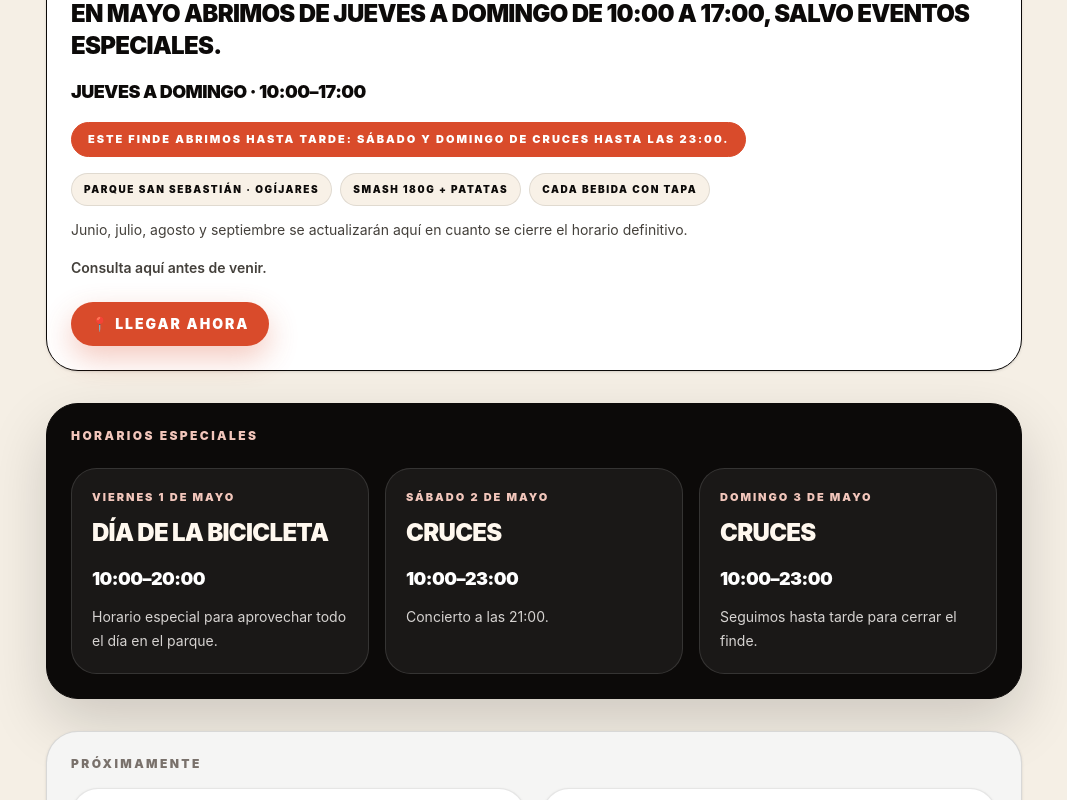
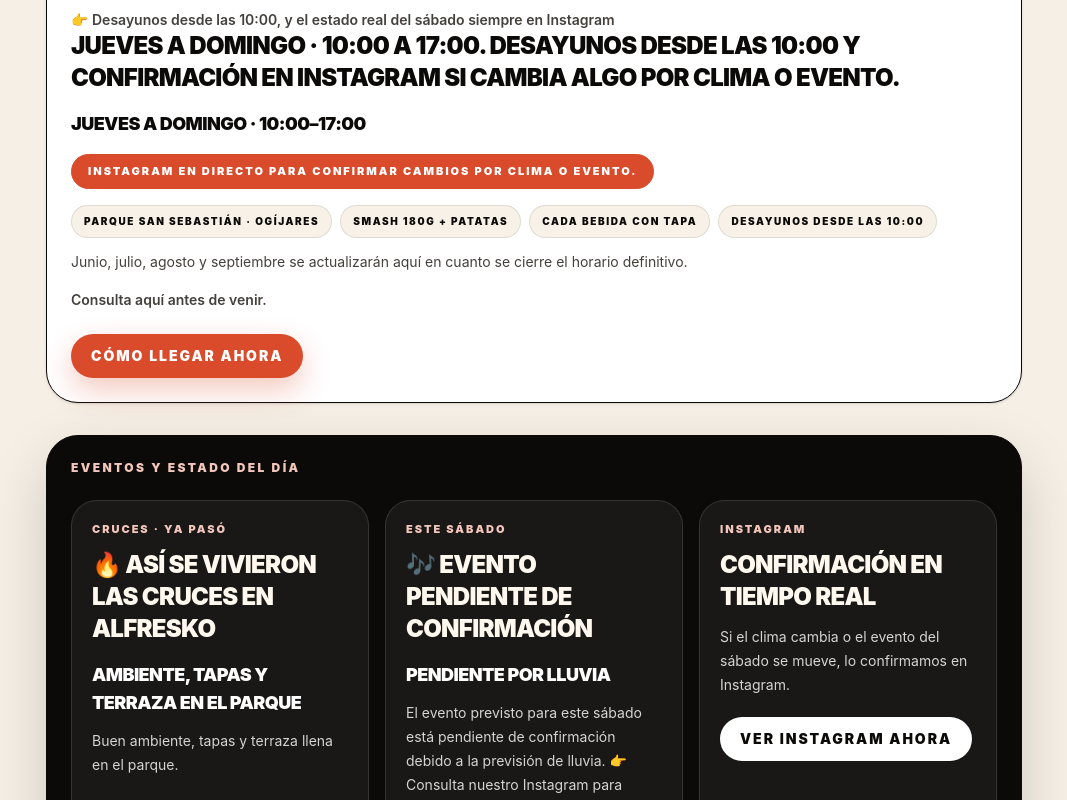
Before and after one commit to xavvvibo/kioskoalfresko, a Next.js app: page /horarios in a window 1280 px wide. Shown: the part 420-1220 px from the top of the page, without its empty margins (106-1173 px from the left). Built offline with nearby package versions, Linux system fonts and the light colour scheme.

Commit message:
Update public copy, contact CTAs and local SEO

```diff
--- a/app/horarios/page.tsx
+++ b/app/horarios/page.tsx
@@ -4,7 +4,7 @@ import { ActionButton } from "@/components/ui/ActionButton";
 
 export const metadata = buildMetadata({
   title: "Horarios de Kiosko Alfresko | Ogíjares",
-  description: "Consulta el horario de mayo, los eventos especiales del finde y los horarios estacionales de Kiosko Alfresko.",
+  description: "Consulta el horario actual de Kiosko Alfresko en Ogíjares: desayunos desde las 10:00, terraza, tapas y confirmación en Instagram si cambia algo por clima o evento.",
   path: "/horarios",
 });
 
@@ -17,7 +17,7 @@ export default function HorariosPage() {
         <p className="mt-5 max-w-3xl text-lg leading-8 text-stone-700">{maySchedule.normalSummary}</p>
         <div className="mt-8 rounded-[2rem] border border-stone-950 bg-white p-6 shadow-sm">
           <p className="text-sm font-black uppercase tracking-[0.18em] text-[#d94b2b]">🔥 Hoy abierto</p>
-          <p className="mt-2 text-sm font-semibold text-stone-700">👉 Consulta abajo horarios especiales</p>
+          <p className="mt-2 text-sm font-semibold text-stone-700">👉 Desayunos desde las 10:00, y el estado real del sábado siempre en Instagram</p>
           <h2 className="text-2xl font-black uppercase tracking-[-0.03em] text-stone-950">{siteConfig.schedule.currentSummary}</h2>
           <p className="mt-4 text-lg font-black uppercase tracking-[-0.03em] text-stone-950">{maySchedule.normalHours}</p>
           <p className="mt-4 inline-flex rounded-full border border-[#d94b2b] bg-[#d94b2b] px-4 py-2 text-[11px] font-black uppercase tracking-[0.18em] text-white">
@@ -33,11 +33,11 @@ export default function HorariosPage() {
           <p className="mt-3 text-sm leading-6 text-stone-700">{siteConfig.schedule.note}</p>
           <p className="mt-4 text-sm font-semibold text-stone-700">Consulta aquí antes de venir.</p>
           <div className="mt-6">
-            <ActionButton href={siteConfig.location.mapsUrl} newTab>📍 Llegar ahora</ActionButton>
+            <ActionButton href={siteConfig.location.mapsUrl} newTab>Cómo llegar ahora</ActionButton>
           </div>
         </div>
         <div className="mt-8 rounded-[2rem] border border-stone-950 bg-stone-950 p-6 text-white shadow-[0_24px_60px_rgba(0,0,0,0.16)]">
-          <p className="text-xs font-black uppercase tracking-[0.2em] text-[#f2c6bb]">Horarios especiales</p>
+          <p className="text-xs font-black uppercase tracking-[0.2em] text-[#f2c6bb]">Eventos y estado del día</p>
           <div className="mt-6 grid gap-4 md:grid-cols-3">
             {maySpecialEvents.map((item) => (
               <article key={item.date} className="rounded-[1.6rem] border border-white/12 bg-white/6 p-5">
@@ -47,6 +47,14 @@ export default function HorariosPage() {
                 {item.note ? <p className="mt-3 text-sm leading-6 text-stone-300">{item.note}</p> : null}
               </article>
             ))}
+            <article className="rounded-[1.6rem] border border-white/12 bg-white/6 p-5">
+              <p className="text-[11px] font-black uppercase tracking-[0.18em] text-[#f2c6bb]">Instagram</p>
+              <h2 className="mt-3 text-2xl font-black uppercase tracking-[-0.03em] text-[#fff8ef]">Confirmación en tiempo real</h2>
+              <p className="mt-3 text-sm leading-6 text-stone-300">Si el clima cambia o el evento del sábado se mueve, lo confirmamos en Instagram.</p>
+              <div className="mt-5">
+                <ActionButton href={siteConfig.contact.instagramUrl} kind="secondary" newTab>Ver Instagram ahora</ActionButton>
+              </div>
+            </article>
           </div>
         </div>
         <div className="mt-8 rounded-[2rem] border border-stone-950/12 bg-stone-100 p-6 shadow-sm">
--- a/app/page.tsx
+++ b/app/page.tsx
@@ -13,8 +13,8 @@ import { FinalCta } from "@/components/home/FinalCta";
 import { SpringHighlights } from "@/components/home/SpringHighlights";
 
 export const metadata = buildMetadata({
-  title: "Kiosko Alfresko | Terraza para tomar algo en Ogíjares",
-  description: "Terraza para tomar algo en Ogíjares con smash burgers, tapas y plan fácil en el Parque San Sebastián.",
+  title: "Kiosko Alfresko | Terraza en Ogíjares con desayunos, tapas y smash burgers",
+  description: "Kiosko en Ogíjares con desayunos jueves a domingo desde las 10:00, terraza, tapas, cervezas frías y smash burgers en el Parque San Sebastián.",
   path: "/",
 });
 
@@ -91,12 +91,12 @@ export default function HomePage() {
           </p>
         </div>
       </Section>
-      <Section eyebrow="Primavera en Ogíjares" title="Primavera en Ogíjares">
-        <p className="max-w-2xl text-base leading-7 text-stone-700 md:text-lg">Empieza la temporada de calle, parque y terraceo. Y se nota.</p>
+      <Section eyebrow="Estado actual" title="Lo que pasa hoy en ALFRESKO">
+        <p className="max-w-2xl text-base leading-7 text-stone-700 md:text-lg">Terraza en Ogíjares con desayunos desde las 10:00, café + tostadas al sol, tapas, cervezas frías y smash burgers. Estado real del día, sin prometer de más.</p>
         <div className="mt-8">
           <SpringHighlights />
         </div>
-        <p className="mt-6 text-base font-semibold text-stone-900">Si hay plan en Ogíjares, se acaba pasando por aquí.</p>
+        <p className="mt-6 text-base font-semibold text-stone-900">Si hay plan en Ogíjares, lo normal es acabar aquí.</p>
       </Section>
       <Section eyebrow="Qué tipo de sitio es" title="No se reserva una experiencia. Se monta el plan.">
         <TypeOfPlace />
--- a/components/home/ContactPanel.tsx
+++ b/components/home/ContactPanel.tsx
@@ -6,18 +6,21 @@ export function ContactPanel() {
     <div className="grid gap-4 md:grid-cols-3">
       <article className="rounded-[1.75rem] border border-stone-950 bg-white p-6">
         <h3 className="text-2xl font-black uppercase tracking-[-0.03em] text-stone-950">Llamas.</h3>
-        <p className="mt-3 text-sm leading-6 text-stone-700">Si quieres resolverlo rápido antes de salir.</p>
-        <div className="mt-5"><ActionButton href={siteConfig.contact.phoneHref}>Llamar</ActionButton></div>
+        <p className="mt-3 text-sm leading-6 text-stone-700">Si quieres resolverlo rápido antes de salir. Teléfono directo: {siteConfig.contact.phoneDisplay}.</p>
+        <div className="mt-5"><ActionButton href={siteConfig.contact.phoneHref}>Llamar ahora</ActionButton></div>
       </article>
       <article className="rounded-[1.75rem] border border-stone-950 bg-[#d94b2b] p-6 text-white">
         <h3 className="text-2xl font-black uppercase tracking-[-0.03em]">Escribes.</h3>
-        <p className="mt-3 text-sm leading-6 text-white/85">Si prefieres dejar una duda o preparar reserva cuando el canal real esté activo.</p>
-        <div className="mt-5"><ActionButton href="/reservas-contacto" kind="secondary">Reservas y contacto</ActionButton></div>
+        <p className="mt-3 text-sm leading-6 text-white/85">WhatsApp directo para preguntar rápido o confirmar antes de venir. {siteConfig.contact.whatsappDisplay}.</p>
+        <div className="mt-5"><ActionButton href={siteConfig.contact.whatsappUrl} kind="secondary" newTab>WhatsApp ahora</ActionButton></div>
       </article>
       <article className="rounded-[1.75rem] border border-stone-950 bg-stone-950 p-6 text-white">
-        <h3 className="text-2xl font-black uppercase tracking-[-0.03em]">Vienes.</h3>
-        <p className="mt-3 text-sm leading-6 text-stone-300">Si el horario encaja, abrís la ruta y asunto resuelto.</p>
-        <div className="mt-5"><ActionButton href="/ubicacion-ogijares" kind="secondary">Cómo llegar</ActionButton></div>
+        <h3 className="text-2xl font-black uppercase tracking-[-0.03em]">Lo confirmas.</h3>
+        <p className="mt-3 text-sm leading-6 text-stone-300">Instagram y correo para estado real del sábado, clima o dudas generales. {siteConfig.contact.email}.</p>
+        <div className="mt-5 flex flex-wrap gap-3">
+          <ActionButton href={siteConfig.contact.instagramUrl} kind="secondary" newTab>Instagram en directo</ActionButton>
+          <ActionButton href={siteConfig.contact.emailHref} kind="ghost">Email</ActionButton>
+        </div>
       </article>
     </div>
   );
--- a/components/home/Hero.tsx
+++ b/components/home/Hero.tsx
@@ -34,6 +34,7 @@ export function Hero() {
           </p>
           <h1 className="mt-7 max-w-4xl text-[3.3rem] font-black uppercase leading-[0.88] tracking-[-0.07em] text-stone-950 sm:text-[4.3rem] md:max-w-3xl md:text-[6.25rem]">{siteConfig.positioning.headline}</h1>
           <p className="mt-5 max-w-lg text-base font-semibold leading-7 text-stone-800 md:text-xl md:leading-8">{siteConfig.positioning.subheadline}</p>
+          <p className="mt-4 text-sm font-semibold text-stone-800">Café + tostadas al sol desde las 10:00, cervezas frías, tapas y terraza en el parque.</p>
           <div className="mt-5 flex max-w-2xl flex-wrap gap-2.5">
             {siteConfig.positioning.support.map((item) => (
               <span key={item} className="rounded-full border border-stone-950/90 bg-white px-4 py-2 text-[11px] font-black uppercase tracking-[0.18em] text-stone-950 shadow-[0_8px_20px_rgba(0,0,0,0.05)]">{item}</span>
@@ -43,8 +44,7 @@ export function Hero() {
             {heroActions.filter((action) => action.label !== "Llamar").map((action) => (
               <ActionButton key={action.label} href={action.href} kind={action.kind}>{action.label}</ActionButton>
             ))}
-            <ActionButton href={siteConfig.contact.orderWhatsappUrl} kind="secondary" newTab>📲 Pedir por WhatsApp</ActionButton>
-            <ActionButton href={siteConfig.location.mapsUrl} kind="ghost" newTab>📍 Llegar ahora</ActionButton>
+            <ActionButton href={siteConfig.contact.instagramUrl} kind="ghost" newTab>Ver Instagram ahora</ActionButton>
           </div>
           <p className="mt-5 text-sm font-semibold text-stone-700">👉 Vienes por una… te quedas por todo</p>
           <p className="mt-2 text-sm font-semibold text-stone-700">👉 En 5 minutos estás aquí con una cerveza</p>
@@ -58,9 +58,9 @@ export function Hero() {
             <p className="relative z-10 mt-5 text-[2.4rem] font-black uppercase leading-[0.9] tracking-[-0.06em] md:text-[3.8rem]">{maySchedule.normalHours}</p>
             <p className="relative z-10 mt-5 max-w-sm text-sm leading-6 text-stone-300 md:text-base">{maySchedule.weekendLead}</p>
             <div className="relative z-10 mt-6 flex flex-wrap gap-3">
-              <ActionButton href="/carta">Ver carta</ActionButton>
-              <ActionButton href="/ubicacion-ogijares" kind="secondary">Cómo llegar</ActionButton>
-              <ActionButton href={siteConfig.location.mapsUrl} kind="ghost" newTab>📍 Llegar ahora</ActionButton>
+              <ActionButton href="/carta">Ver carta rápida</ActionButton>
+              <ActionButton href="/ubicacion-ogijares" kind="secondary">Cómo llegar ahora</ActionButton>
+              <ActionButton href={siteConfig.location.mapsUrl} kind="ghost" newTab>📍 Abrir ruta</ActionButton>
             </div>
             <p className="relative z-10 mt-4 text-sm font-semibold text-white/80">👉 Abre Google Maps directo</p>
           </div>
@@ -70,7 +70,7 @@ export function Hero() {
               <div className="mt-3 text-lg font-black uppercase leading-tight text-stone-950 md:text-[1.35rem]">{maySchedule.normalSummary}</div>
             </div>
             <div className="rounded-[1.8rem] border border-stone-950 bg-[#d94b2b] p-5 text-white shadow-[0_16px_34px_rgba(217,75,43,0.22)]">
-              <div className="text-[11px] font-black uppercase tracking-[0.2em] text-white/80">Este finde</div>
+              <div className="text-[11px] font-black uppercase tracking-[0.2em] text-white/80">Ahora</div>
               <div className="mt-3 text-lg font-black uppercase leading-tight md:text-[1.35rem]">{maySalesFocus.title}</div>
               <p className="mt-3 text-sm font-semibold leading-6 text-white/88">{maySalesFocus.extra}</p>
               <div className="mt-4 flex flex-wrap gap-2">
--- a/components/home/SchedulePanel.tsx
+++ b/components/home/SchedulePanel.tsx
@@ -14,7 +14,7 @@ export function SchedulePanel() {
         <div>
           <p className="text-xs font-black uppercase tracking-[0.2em] text-[#d94b2b]">{siteConfig.schedule.currentLabel}</p>
           <p className="mt-3 text-sm font-black uppercase tracking-[0.18em] text-[#d94b2b]">🔥 Hoy abierto</p>
-          <p className="mt-2 text-sm font-semibold text-stone-700">👉 Consulta abajo horarios especiales</p>
+          <p className="mt-2 text-sm font-semibold text-stone-700">👉 Consulta aquí el estado real de horarios y eventos</p>
           <h3 className="mt-3 text-4xl font-black uppercase leading-none tracking-[-0.04em] text-stone-950 md:text-5xl">{siteConfig.schedule.currentSummary}</h3>
           <p className="mt-5 text-lg font-black uppercase tracking-[-0.03em] text-stone-950">{maySchedule.normalHours}</p>
           <p className="mt-4 inline-flex rounded-full border border-[#d94b2b] bg-[#d94b2b] px-4 py-2 text-[11px] font-black uppercase tracking-[0.18em] text-white">
@@ -32,8 +32,8 @@ export function SchedulePanel() {
           <p className="mt-4 text-sm font-semibold text-stone-700">Consulta aquí antes de venir.</p>
         </div>
         <div className="flex flex-wrap gap-3">
-          <ActionButton href="/horarios" kind="secondary">Ver horarios</ActionButton>
-          <ActionButton href={siteConfig.location.mapsUrl} newTab>📍 Llegar ahora</ActionButton>
+          <ActionButton href="/horarios" kind="secondary">Ver horarios de hoy</ActionButton>
+          <ActionButton href={siteConfig.location.mapsUrl} newTab>Cómo llegar ahora</ActionButton>
         </div>
       </div>
       <div className="mt-8 grid gap-4 lg:grid-cols-3">
@@ -45,6 +45,14 @@ export function SchedulePanel() {
             {item.note ? <p className="mt-3 text-sm leading-6 text-stone-700">{item.note}</p> : null}
           </article>
         ))}
+        <article className="rounded-[1.5rem] border border-stone-950 bg-stone-950 p-5 text-white shadow-[0_10px_24px_rgba(0,0,0,0.08)]">
+          <p className="text-[11px] font-black uppercase tracking-[0.18em] text-[#f2c6bb]">Instagram</p>
+          <h4 className="mt-3 text-2xl font-black uppercase tracking-[-0.03em] text-[#fff8ef]">Confirmación en tiempo real</h4>
+          <p className="mt-3 text-sm leading-6 text-stone-300">Si cambia el clima o el evento del sábado, lo confirmamos primero en Instagram.</p>
+          <div className="mt-5">
+            <ActionButton href={siteConfig.contact.instagramUrl} kind="secondary" newTab>Instagram en directo</ActionButton>
+          </div>
+        </article>
       </div>
       <div className="mt-8 rounded-[1.7rem] border border-stone-950/12 bg-stone-50 p-5">
         <p className="text-[11px] font-black uppercase tracking-[0.18em] text-stone-500">Próximamente</p>
--- a/content/site.ts
+++ b/content/site.ts
@@ -7,7 +7,7 @@ export const siteConfig = {
   domain: "kioskoalfresko.es",
   locale: "es_ES",
   description:
-    "Terraza para tomar algo en el Parque San Sebastián de Ogíjares, con smash burgers, tapas y plan fácil de jueves a domingo.",
+    "Kiosko en Ogíjares con desayunos desde las 10:00, terraza al sol, tapas, cervezas frías y smash burgers en el Parque San Sebastián.",
   location: {
     area: "Parque San Sebastián",
     city: "Ogíjares",
@@ -25,29 +25,29 @@ export const siteConfig = {
     whatsappDisplay: "+34 696 320 465",
     whatsappUrl: "https://wa.me/34696320465",
     orderWhatsappUrl: "https://wa.me/34696320465?text=Hola%20quiero%20pedir%20en%20Kiosko%20Alfresko",
+    instagramUrl: "https://instagram.com/alfresko.granada",
+    instagramHandle: "@alfresko.granada",
   },
   ctas: {
-    primary: { label: "Cómo llegar", href: "/ubicacion-ogijares" },
-    secondary: { label: "Ver carta", href: "/carta" },
-    call: { label: "Llamar", href: "tel:696320465" },
+    primary: { label: "Cómo llegar ahora", href: "/ubicacion-ogijares" },
+    secondary: { label: "Ver carta rápida", href: "/carta" },
+    call: { label: "Llamar ahora", href: "tel:696320465" },
     booking: { label: "Reservas y contacto", href: "/reservas-contacto" },
   },
   positioning: {
     headline: "Aquí no se viene a comer. Se viene a quedarse.",
-    subheadline:
-      "Jueves a domingo · 10:00–17:00",
-    support: ["Smash 180G + patatas · 14€", "Cada bebida incluye tapa", "Parque San Sebastián · Ogíjares"],
+    subheadline: "Desayunos jueves a domingo desde las 10:00, café + tostadas al sol, tapas, cervezas frías y smash burgers en Ogíjares.",
+    support: ["Smash 180G + patatas · 14€", "Café + tostadas desde las 10:00", "Parque San Sebastián · Ogíjares"],
   },
   schedule: {
     currentLabel: "Horario actual",
-    currentSummary: "En mayo abrimos de jueves a domingo de 10:00 a 17:00, salvo eventos especiales.",
+    currentSummary: "Jueves a domingo · 10:00 a 17:00. Desayunos desde las 10:00 y confirmación en Instagram si cambia algo por clima o evento.",
     note: "Junio, julio, agosto y septiembre se actualizarán aquí en cuanto se cierre el horario definitivo.",
   },
 };
 
 export const seasonalSchedule: SeasonalScheduleItem[] = [
-  { month: "Abril", status: "confirmed", summary: "Reapertura el 25 de abril · evento de 11:00 a 14:00 y de 17:00 a 20:00", note: "Primer día de temporada en el Parque San Sebastián.", highlight: true },
-  { month: "Mayo", status: "confirmed", summary: "Jueves a domingo · 10:00 a 17:00", note: "Este finde hay horario ampliado por Día de la Bicicleta y Cruces.", highlight: true },
+  { month: "Mayo", status: "confirmed", summary: "Jueves a domingo · 10:00 a 17:00", note: "Seguimos activos en el parque y confirmamos cualquier cambio puntual en Instagram.", highlight: true },
   { month: "Junio", status: "pending", summary: "Horario especial pendiente de actualizar", note: "Bloque listo para cargar el horario real en cuanto quede cerrado." },
   { month: "Julio", status: "pending", summary: "Horario especial pendiente de actualizar", note: "Mes fuerte de terraza. Pendiente de confirmación final." },
   { month: "Agosto", status: "pending", summary: "Horario especial pendiente de actualizar", note: "Mes fuerte de terraza. Pendiente de confirmación final." },
@@ -57,72 +57,55 @@ export const seasonalSchedule: SeasonalScheduleItem[] = [
 export const maySchedule = {
   normalLabel: "Mayo en el Parque San Sebastián",
   normalHours: "Jueves a domingo · 10:00–17:00",
-  normalSummary: "En mayo abrimos de jueves a domingo de 10:00 a 17:00, salvo eventos especiales.",
-  weekendNotice: "Este finde abrimos hasta tarde: sábado y domingo de Cruces hasta las 23:00.",
-  weekendLead: "Este finde horarios especiales por Día de la Bicicleta y Cruces.",
+  normalSummary: "Jueves a domingo · 10:00–17:00, con desayunos desde las 10:00, terraza al sol y confirmación en Instagram si cambia algo.",
+  weekendNotice: "Instagram en directo para confirmar cambios por clima o evento.",
+  weekendLead: "Consulta el estado del sábado y cualquier cambio puntual en Instagram antes de venir.",
 };
 
 export const maySpecialEvents: ScheduleEvent[] = [
   {
-    date: "Viernes 1 de mayo",
-    title: "Día de la Bicicleta",
-    hours: "10:00–20:00",
-    note: "Horario especial para aprovechar todo el día en el parque.",
+    date: "Cruces · ya pasó",
+    title: "🔥 Así se vivieron las Cruces en ALFRESKO",
+    hours: "Ambiente, tapas y terraza en el parque",
+    note: "Buen ambiente, tapas y terraza llena en el parque.",
     highlight: true,
   },
   {
-    date: "Sábado 2 de mayo",
-    title: "Cruces",
-    hours: "10:00–23:00",
-    note: "Concierto a las 21:00.",
-    highlight: true,
-  },
-  {
-    date: "Domingo 3 de mayo",
-    title: "Cruces",
-    hours: "10:00–23:00",
-    note: "Seguimos hasta tarde para cerrar el finde.",
+    date: "Este sábado",
+    title: "🎶 Evento pendiente de confirmación",
+    hours: "Pendiente por lluvia",
+    note: "El evento previsto para este sábado está pendiente de confirmación debido a la previsión de lluvia. 👉 Consulta nuestro Instagram para confirmación en tiempo real.",
     highlight: true,
   },
 ];
 
 export const maySalesFocus = {
-  title: "Smash Burgers 180G, bebida + tapa y parque.",
-  body: "Smash Burgers 180G, bebida + tapa y plan fácil en el Parque San Sebastián · Ogíjares.",
-  extra: "Sábado · concierto a las 21:00.",
+  title: "Desayuno, cerveza fría, tapas y smash.",
+  body: "Café + tostadas desde las 10:00, tapas + cerveza y smash burgers Granada en la terraza de Ogíjares.",
+  extra: "Instagram en directo para confirmar el evento del sábado y el ambiente real del día.",
   microcopy: [
     "Parque San Sebastián · Ogíjares",
     "Smash 180G + patatas",
     "Cada bebida con tapa",
+    "Desayunos desde las 10:00",
   ],
-};
-
-export const reopeningCampaign = {
-  date: "25 de abril",
-  title: "Volvemos el 25 de abril",
-  subtitle: "Primer día de temporada.",
-  eventName: "X Feria de la Cultura y del Ocio de Ogíjares",
-  eventPlace: "Parque San Sebastián · Recinto Ferial",
-  eventHours: "11:00–14:00 y 17:00–20:00",
-  note: "Nos vemos en el Parque San Sebastián, con ambiente, gente y plan de tarde.",
-  microcopy: "Abrimos y el plan ya está montado.",
 };
 
 export const springHighlights = [
   {
     date: "Mayo",
-    title: "Jueves a domingo",
-    detail: "Horario normal de 10:00 a 17:00 para venir sin pensarlo demasiado.",
+    title: "🔥 Hoy hay ambiente en ALFRESKO",
+    detail: "Café + tostadas desde las 10:00, cervezas frías, tapas y terraza en el parque.",
   },
   {
-    date: "Este finde",
-    title: "Cruces y Día de la Bicicleta",
-    detail: "Horario ampliado y más ambiente en el parque.",
+    date: "Cruces",
+    title: "🔥 Así se vivieron las Cruces en ALFRESKO",
+    detail: "Bloque histórico para mantener el ambiente vivido sin comunicarlo como evento futuro.",
   },
   {
-    date: "Junio",
-    title: "Zoco medieval, conciertos y ambiente",
-    detail: "Zoco medieval, conciertos y ambiente en el parque.",
+    date: "Este sábado",
+    title: "🎶 Evento pendiente de confirmación",
+    detail: "El evento previsto para este sábado está pendiente de confirmación debido a la previsión de lluvia. Consulta Instagram en tiempo real.",
   },
 ];
 
```
